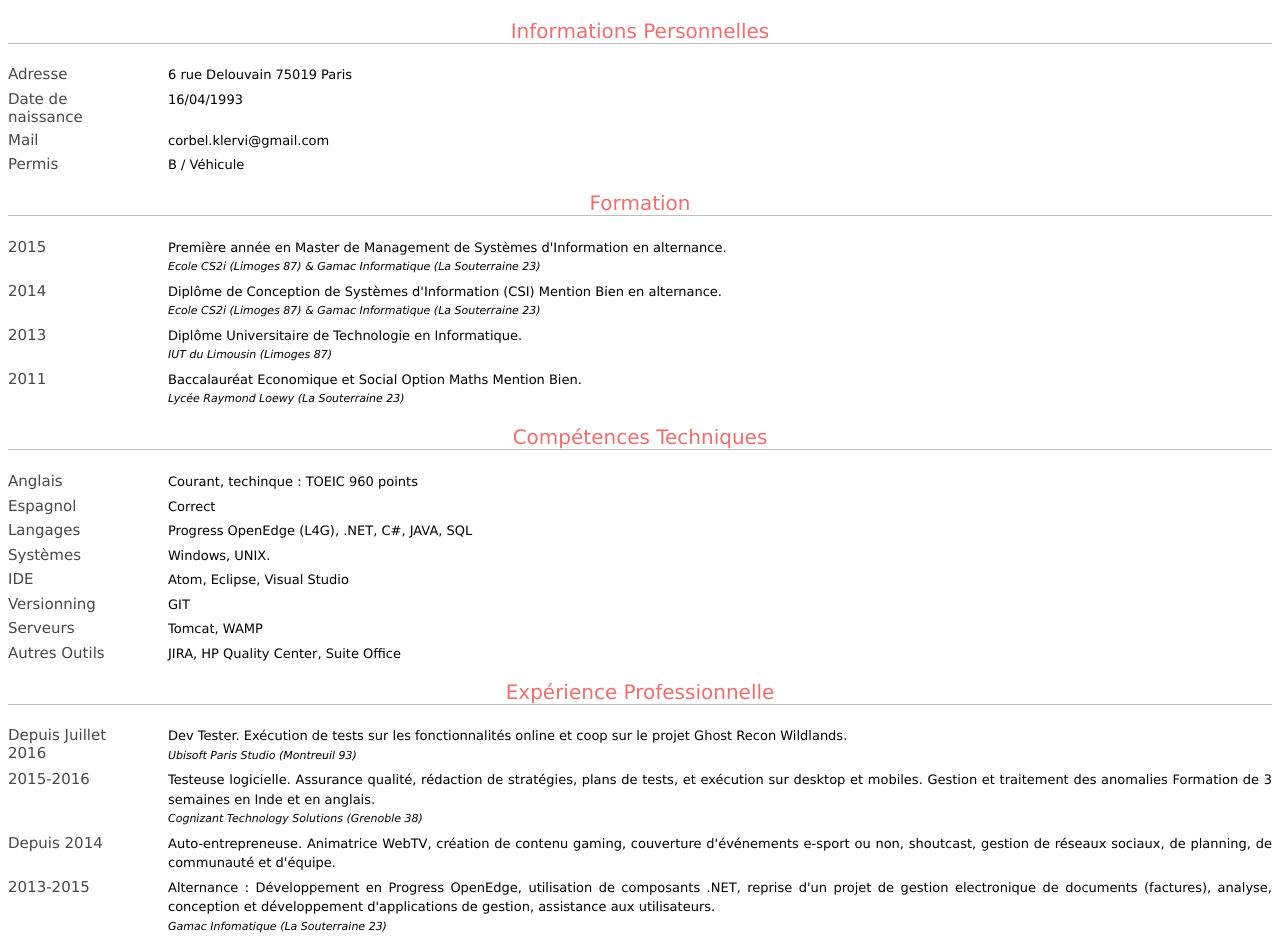
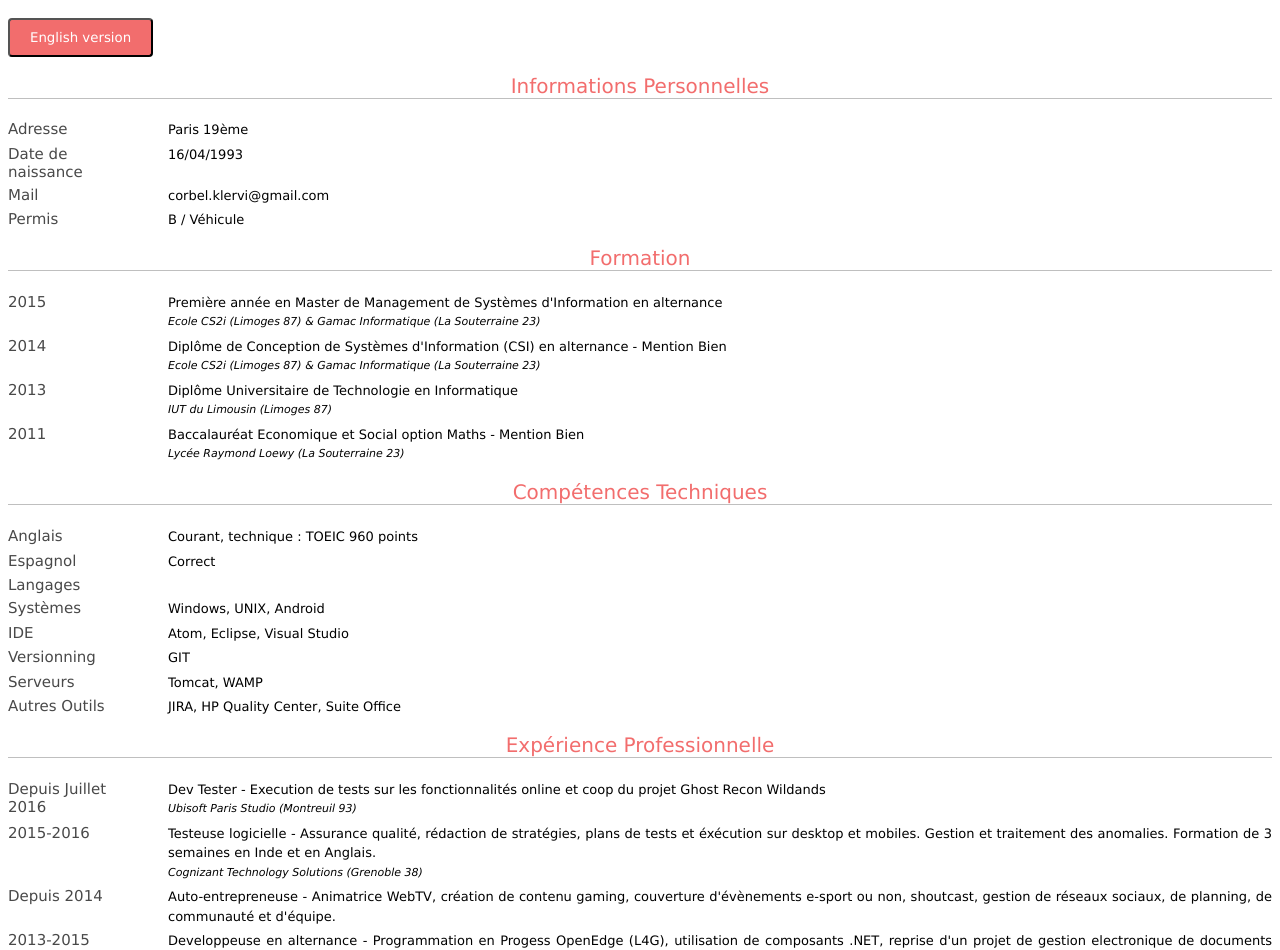
Before and after one commit to klervicn/klervicn-blog-resume, a Next.js app: page / in a window 1280 px wide. Shown: the part 146-1096 px from the top of the page. Built offline with nearby package versions, Linux system fonts and the light colour scheme.

Commit message:
Translate almost all content - Move the translate button - Add some CSS

```diff
--- a/components/LineContent.js
+++ b/components/LineContent.js
@@ -2,7 +2,77 @@ import React from 'react';
 import { lineContentSize } from '../styles/sizes';
 import { lineCaptionSize } from '../styles/sizes';
 
-export default ({ caption, children = {} }) => (
+const localizedStrings = {
+  fr: {
+    address: 'Paris 19ème',
+    birthday: '16/04/1993',
+    mail: 'corbel.klervi@gmail.com',
+    driverLicense: 'B / Véhicule',
+    '2015': "Première année en Master de Management de Systèmes d'Information en alternance",
+    '2014': "Diplôme de Conception de Systèmes d'Information (CSI) en alternance - Mention Bien",
+    '2013': 'Diplôme Universitaire de Technologie en Informatique',
+    '2011': 'Baccalauréat Economique et Social option Maths - Mention Bien',
+    english: 'Courant, technique : TOEIC 960 points',
+    spanish: 'Correct',
+    systems: 'Windows, UNIX, Android',
+    ide: 'Atom, Eclipse, Visual Studio',
+    versionning: 'GIT',
+    servers: 'Tomcat, WAMP',
+    otherTools: 'JIRA, HP Quality Center, Suite Office',
+    sinceJuly2016: 'Dev Tester - Execution de tests sur les fonctionnalités online et coop du projet Ghost Recon Wildands',
+    '2015-2016': 'Testeuse logicielle - Assurance qualité, rédaction de stratégies, plans de tests et éxécution sur desktop et mobiles. Gestion et traitement des anomalies. Formation de 3 semaines en Inde et en Anglais.',
+    since2014: "Auto-entrepreneuse - Animatrice WebTV, création de contenu gaming, couverture d'évènements e-sport ou non, shoutcast, gestion de réseaux sociaux, de planning, de communauté et d'équipe.",
+    '2013-2015': "Developpeuse en alternance - Programmation en Progess OpenEdge (L4G), utilisation de composants .NET, reprise d'un projet de gestion electronique de documents (factures), analyse, conception de développement d'applications de gestion, assistance aux utilisateurs. ",
+    interests: 'Actualités jeux vidéo et nouvelles technologies, retrogaming, musique (covers à la guitare), sport (fitness/danse).',
+    commitments: "Responsable partenariats pour le BDE de IL (Institut d'Ingenieurie Informatique de Limoges) durant l'année 2014-2015"
+  },
+  en: {
+    address: 'Paris 19',
+    birthday: '16/04/1993',
+    mail: 'corbel.klervi@gmail.com',
+    driverLicense: 'Driving license (for cars) / Own car',
+    '2015': 'First year in Computerised Information System Management Master with apprenticeship',
+    '2014': 'Bachelor degree in Computerised Information System Conception with apprenticeship - Grade B pass',
+    '2013': 'Technology University Degree in Computer Science',
+    '2011': 'High School diploma in Economic and Social Science - Mathematics option - Grade B pass',
+    english: 'Fluent, technical : TOEIC 960',
+    spanish: 'Good skills',
+    systems: 'Windows, UNIX, Android',
+    ide: 'Atom, Eclipse, Visual Studio',
+    versionning: 'GIT',
+    servers: 'Tomcat, WAMP',
+    otherTools: 'JIRA, HP Quality Center, Suite Office',
+    sinceJuly2016: 'Dev Tester - Test execution on online and coop feature on the Ghost Recon Wildands project.',
+    '2015-2016': 'Software tester - Quality assurance, BLABLABLA',
+    since2014: 'Auto-entrepreneur - WebTV animator, gaming content creation, cast of esport and others events, competitions shoutcas. Social networks, planning, team and community managment.',
+    '2013-2015': 'Apprenticeship : developer - Progress OpenEdge (4GL) programmation using .NET components, takeover of an electronic document management project, analysis, design and devlopment of management softwares, hotline.',
+    interests: "Videogames and new technogies news, retrogaming, music (guitar's covers), sport (fitness/dance).",
+    commitments: 'Partnerships manager for the Students Office (BDE) of 3IL (Limoges institute of computer engeneering) durant 2014-2015 year.'
+  }
+};
+
+const localizedCaptionStrings = {
+  fr: {
+    '2015': 'Ecole CS2i (Limoges 87) & Gamac Informatique (La Souterraine 23)',
+    '2014': 'Ecole CS2i (Limoges 87) & Gamac Informatique (La Souterraine 23)',
+    '2013': 'IUT du Limousin (Limoges 87)',
+    '2011': 'Lycée Raymond Loewy (La Souterraine 23)',
+    sinceJuly2016: 'Ubisoft Paris Studio (Montreuil 93)',
+    '2015-2016': 'Cognizant Technology Solutions (Grenoble 38)',
+    '2013-2015': 'Gamac Informatique (La Souterraine 23)'
+  },
+  en: {
+    '2015': 'CS2i (Limoges 87) & Gamac Informatique (La Souterraine 23)',
+    '2014': 'CS2i (Limoges 87) & Gamac Informatique (La Souterraine 23)',
+    '2013': 'IUT of Limousin (Limoges 87)',
+    '2011': 'Raymond Loewy High School (La Souterraine 23)',
+    sinceJuly2016: 'Ubisoft Paris Studio (Montreuil 93)',
+    '2015-2016': 'Cognizant Technology Solutions (Grenoble 38)',
+    '2013-2015': 'Gamac Informatique (La Souterraine 23)'
+  }
+};
+
+export default ({ language, content, caption }) => (
   <div
     style={{
       display: 'table-cell',
@@ -12,7 +82,7 @@ export default ({ caption, children = {} }) => (
       lineHeight: '1.5em'
     }}
   >
-    {children}
+    {localizedStrings[language][content]}
     <p
       style={{
         display: 'table-cell',
@@ -20,7 +90,7 @@ export default ({ caption, children = {} }) => (
         fontStyle: 'italic'
       }}
     >
-      {caption}
+      {localizedCaptionStrings[language][content]}
     </p>
   </div>
 );
--- a/components/LineLabel.js
+++ b/components/LineLabel.js
@@ -14,7 +14,7 @@ const localizedStrings = {
     english: 'Anglais',
     spanish: 'Espagnol',
     programmingLanguages: 'Langages',
-    os: 'Systèmes',
+    systems: 'Systèmes',
     ide: 'IDE',
     versionning: 'Versionning',
     servers: 'Serveurs',
@@ -38,7 +38,7 @@ const localizedStrings = {
     english: 'English',
     spanish: 'Spanish',
     programmingLanguages: 'Languages',
-    os: 'Systems',
+    systems: 'Systems',
     ide: 'IDE',
     versionning: 'Versionning',
     servers: 'Servers',
--- a/pages/index.js
+++ b/pages/index.js
@@ -9,8 +9,8 @@ import LineContent from '../components/LineContent';
 import Tab from '../components/Tab';
 
 const localizedStrings = {
-  fr: { buttonText: 'Version Anglaise' },
-  en: { buttonText: 'French Version' }
+  fr: { buttonText: 'English version' },
+  en: { buttonText: 'Version française' }
 };
 
 export default class Home extends React.PureComponent {
@@ -21,10 +21,11 @@ export default class Home extends React.PureComponent {
       language: 'fr'
     };
 
-    this.updateLanguage = this.updateLanguage.bind(this);
+    this.switchLanguage = this.switchLanguage.bind(this);
   }
 
-  updateLanguage() {
+  switchLanguage(e) {
+    e.preventDefault();
     if (this.state.language === 'fr') {
       this.setState({
         language: 'en'
@@ -37,6 +38,8 @@ export default class Home extends React.PureComponent {
   }
 
   render() {
+    const language = this.state.language;
+
     return (
       <div>
         <Head>
@@ -46,157 +49,145 @@ export default class Home extends React.PureComponent {
           <Tab>
             <TitleSection name="Klervi Corbel" title="Dev Tester" />
           </Tab>
+          <button
+            type="button"
+            onClick={this.switchLanguage}
+            style={{
+              color: '#ffffff',
+              fontFamily: 'Verdana',
+              borderRadius: '4px',
+              background: '#f26d6d',
+              textDecoration: 'none',
+              padding: '10px 20px 10px 20px'
+            }}
+          >
+            {localizedStrings[this.state.language]['buttonText']}
+          </button>
         </Section>
         <Section>
-          <HeadLabel
-            language={this.state.language}
-            content="personalInformation"
-          />
+          <HeadLabel language={language} content="personalInformation" />
           <Tab>
             <Line>
-              <LineLabel language={this.state.language} content="address" />
-              <LineContent>6 rue Delouvain 75019 Paris</LineContent>
+              <LineLabel language={language} content="address" />
+              <LineContent language={language} content="address" />
             </Line>
             <Line>
-              <LineLabel language={this.state.language} content="birthday" />
-              <LineContent>16/04/1993</LineContent>
+              <LineLabel language={language} content="birthday" />
+              <LineContent language={language} content="birthday" />
             </Line>
             <Line>
-              <LineLabel language={this.state.language} content="mail" />
-              <LineContent>corbel.klervi@gmail.com</LineContent>
+              <LineLabel language={language} content="mail" />
+              <LineContent language={language} content="mail" />
             </Line>
             <Line>
-              <LineLabel
-                language={this.state.language}
-                content="driverLicense"
-              />
-              <LineContent> B / Véhicule </LineContent>
+              <LineLabel language={language} content="driverLicense" />
+              <LineContent language={language} content="driverLicense" />
             </Line>
           </Tab>
         </Section>
         <Section>
-          <HeadLabel language={this.state.language} content="formation" />
+          <HeadLabel language={language} content="formation" />
           <Tab>
             <Line>
-              <LineLabel language={this.state.language} content="2015" />
-              <LineContent caption="Ecole CS2i (Limoges 87) &amp; Gamac Informatique (La Souterraine 23)">
-                Première année en Master de Management de Systèmes d'Information en alternance.
-              </LineContent>
+              <LineLabel language={language} content="2015" />
+              <LineContent language={language} content="2015" caption="2015" />
             </Line>
             <Line>
-              <LineLabel language={this.state.language} content="2014" />
-              <LineContent caption="Ecole CS2i (Limoges 87) &amp; Gamac Informatique (La Souterraine 23)">
-                Diplôme de Conception de Systèmes d'Information (CSI) Mention Bien en alternance.
-              </LineContent>
+              <LineLabel language={language} content="2014" />
+              <LineContent language={language} content="2014" caption="2014" />
             </Line>
             <Line>
-              <LineLabel language={this.state.language} content="2013" />
-              <LineContent caption="IUT du Limousin (Limoges 87)">
-                Diplôme Universitaire de Technologie en Informatique.
-              </LineContent>
+              <LineLabel language={language} content="2013" />
+              <LineContent language={language} content="2013" />
             </Line>
             <Line>
-              <LineLabel language={this.state.language} content="2011" />
-              <LineContent caption="Lycée Raymond Loewy (La Souterraine 23)">
-                Baccalauréat Economique et Social Option Maths Mention Bien.
-              </LineContent>
+              <LineLabel language={language} content="2011" />
+              <LineContent language={language} content="2011" caption="2011" />
             </Line>
           </Tab>
         </Section>
         <Section>
-          <HeadLabel language={this.state.language} content="skills" />
+          <HeadLabel language={language} content="skills" />
           <Tab>
             <Line>
-              <LineLabel language={this.state.language} content="english" />
-              <LineContent>Courant, techinque : TOEIC 960 points</LineContent>
+              <LineLabel language={language} content="english" />
+              <LineContent language={language} content="english" />
             </Line>
             <Line>
-              <LineLabel language={this.state.language} content="spanish" />
-              <LineContent>Correct</LineContent>
+              <LineLabel language={language} content="spanish" />
+              <LineContent language={language} content="spanish" />
             </Line>
             <Line>
-              <LineLabel
-                language={this.state.language}
-                content="programmingLanguages"
-              />
-              <LineContent>
-                Progress OpenEdge (L4G), .NET, C#, JAVA, SQL
-              </LineContent>
+              <LineLabel language={language} content="programmingLanguages" />
+              <LineContent language={language} content="programmingLanguages" />
             </Line>
             <Line>
-              <LineLabel language={this.state.language} content="os" />
-              <LineContent>Windows, UNIX.</LineContent>
+              <LineLabel language={language} content="systems" />
+              <LineContent language={language} content="systems" />
             </Line>
             <Line>
-              <LineLabel language={this.state.language} content="ide" />
-              <LineContent>Atom, Eclipse, Visual Studio</LineContent>
+              <LineLabel language={language} content="ide" />
+              <LineContent language={language} content="ide" />
             </Line>
-            <LineLabel language={this.state.language} content="versionning" />
-            <LineContent>
-              GIT
-            </LineContent>
+            <LineLabel language={language} content="versionning" />
+            <LineContent language={language} content="versionning" />
             <Line>
-              <LineLabel language={this.state.language} content="servers" />
-              <LineContent>Tomcat, WAMP</LineContent>
+              <LineLabel language={language} content="servers" />
+              <LineContent language={language} content="servers" />
             </Line>
             <Line>
-              <LineLabel language={this.state.language} content="otherTools" />
-              <LineContent>JIRA, HP Quality Center, Suite Office</LineContent>
+              <LineLabel language={language} content="otherTools" />
+              <LineContent language={language} content="otherTools" />
             </Line>
           </Tab>
         </Section>
         <Section>
-          <HeadLabel language={this.state.language} content="xp" />
+          <HeadLabel language={language} content="xp" />
           <Tab>
             <Line>
-              <LineLabel
-                language={this.state.language}
+              <LineLabel language={language} content="sinceJuly2016" />
+              <LineContent
+                language={language}
                 content="sinceJuly2016"
+                caption="sinceJuly2016"
               />
-              <LineContent caption="Ubisoft Paris Studio (Montreuil 93)">
-                Dev Tester. Exécution de tests sur les fonctionnalités online et coop sur le projet Ghost Recon Wildlands.
-              </LineContent>
             </Line>
             <Line>
-              <LineLabel language={this.state.language} content="2015-2016" />
-              <LineContent caption="Cognizant Technology Solutions (Grenoble 38)">
-                Testeuse logicielle. Assurance qualité, rédaction de stratégies, plans de tests, et exécution sur desktop et mobiles. Gestion et traitement des anomalies Formation de 3 semaines en Inde et en anglais.
-              </LineContent>
+              <LineLabel language={language} content="2015-2016" />
+              <LineContent
+                language={language}
+                content="2015-2016"
+                caption="2015-2016"
+              />
             </Line>
             <Line>
-              <LineLabel language={this.state.language} content="since2014" />
-              <LineContent>
-                Auto-entrepreneuse. Animatrice WebTV, création de contenu gaming, couverture d'événements e-sport ou non, shoutcast, gestion de réseaux sociaux, de planning, de communauté et d'équipe.
-              </LineContent>
+              <LineLabel language={language} content="since2014" />
+              <LineContent language={language} content="since2014" />
             </Line>
             <Line>
-              <LineLabel language={this.state.language} content="2013-2015" />
-              <LineContent caption="Gamac Infomatique (La Souterraine 23)">
-                Alternance : Développement en Progress OpenEdge, utilisation de composants .NET, reprise d'un projet de gestion electronique de documents (factures), analyse, conception et développement d'applications de gestion, assistance aux utilisateurs.
-              </LineContent>
+              <LineLabel language={language} content="2013-2015" />
+              <LineContent
+                language={language}
+                content="2013-2015"
+                caption="2013-2015"
+              />
             </Line>
           </Tab>
         </Section>
         <Section>
-          <HeadLabel language={this.state.language} content="other" />
+          <HeadLabel language={language} content="other" />
           <Tab>
             <Line>
-              <LineLabel language={this.state.language} content="interests" />
-              <LineContent>
-                Actualités jeux vidéo et nouvelles technologies, retrogaming, musique (covers à la guitare), sport (fitness/danse)
-              </LineContent>
+              <LineLabel language={language} content="interests" />
+              <LineContent language={language} content="interests" />
             </Line>
             <Line>
-              <LineLabel language={this.state.language} content="commitments" />
-              <LineContent>
-                Responsable partenariats pour le BDE de 3IL (Institut d'Ingénierie Informatique de Limoges) durant l'année 2014-2015
-              </LineContent>
+              <LineLabel language={language} content="commitments" />
+              <LineContent language={language} content="commitments" />
             </Line>
           </Tab>
         </Section>
-        <button type="button" onClick={this.updateLanguage}>
-          {localizedStrings[this.state.language]['buttonText']}
-        </button>
+
       </div>
     );
   }
```
Also changed, not shown: components/HeadLabel.js (+4 -4 lines), 1 other file (tests, documents, lock files or other folders).
